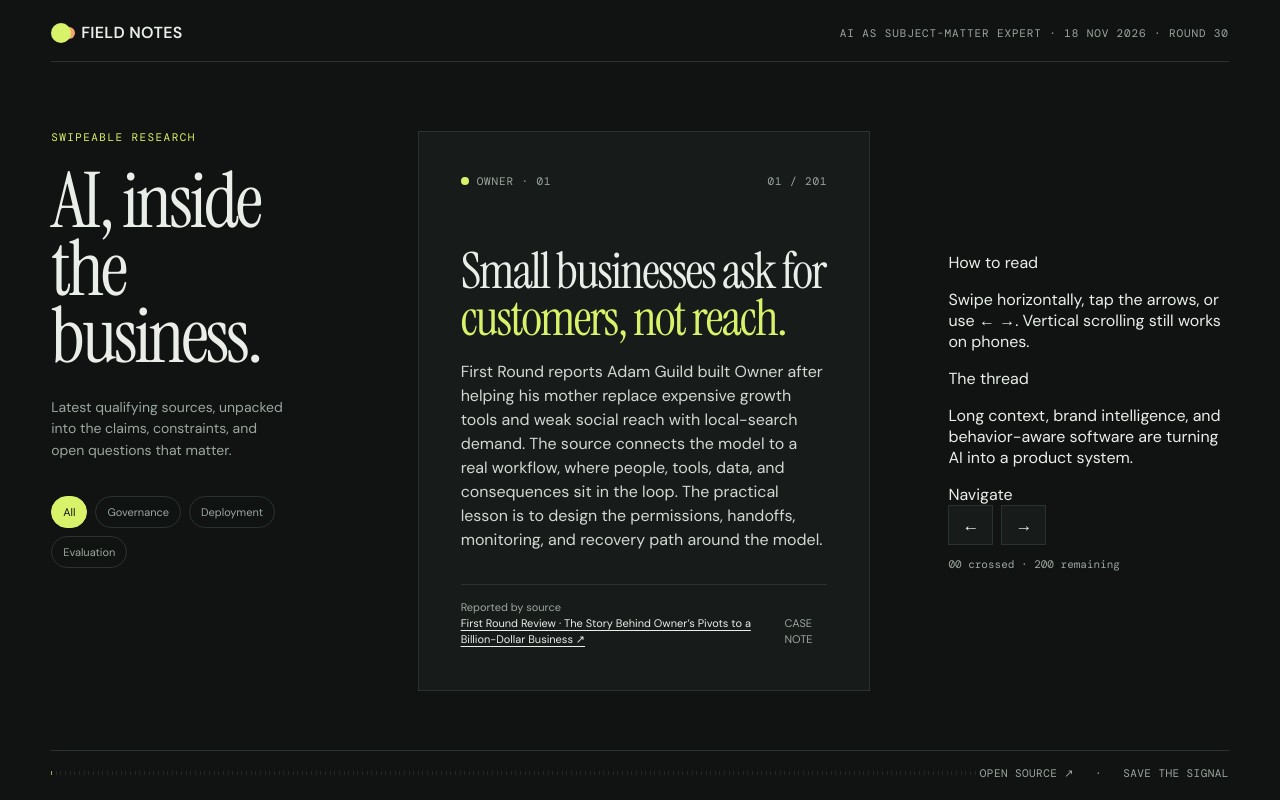
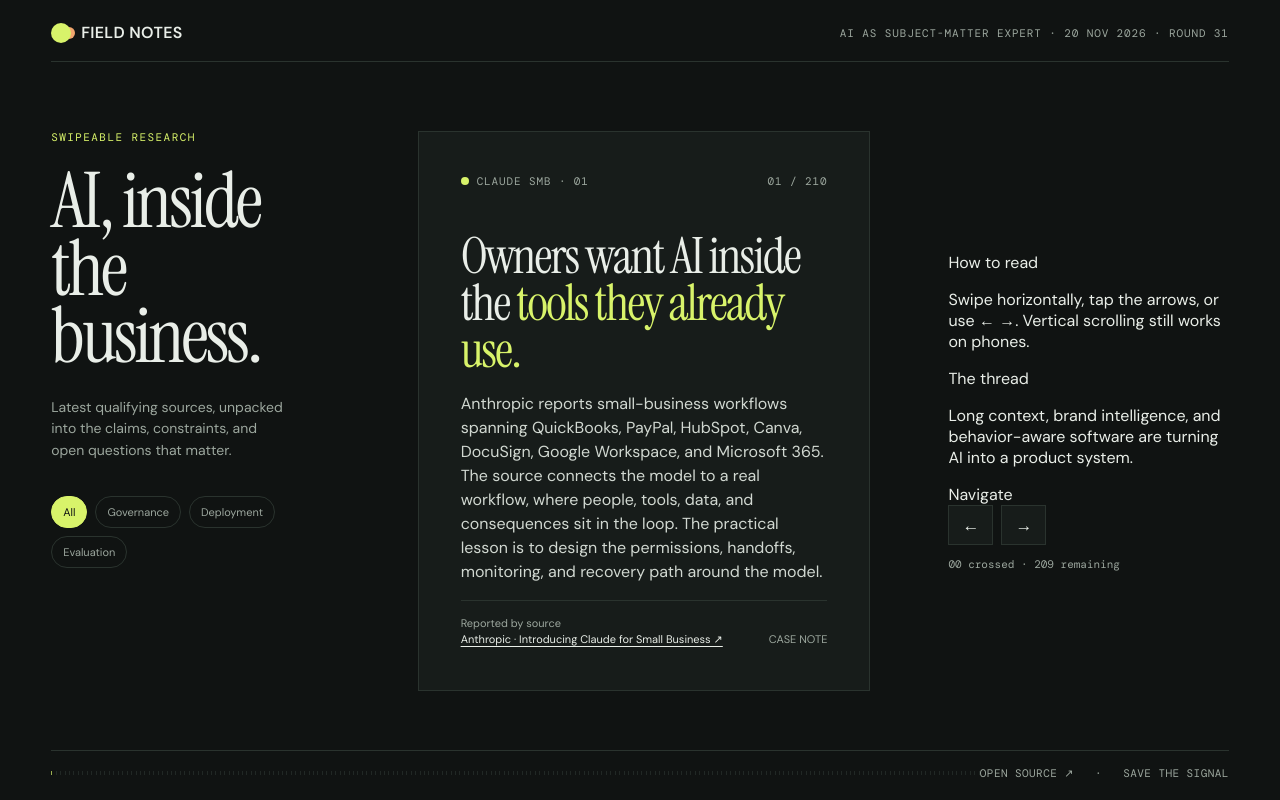
Before and after one commit to automationscompany/ai-sme-swipe, a plain HTML site: page index.html in a window 1280 px wide. Drawn offline with nearby package versions, Linux system fonts and the light colour scheme.

Commit message:
Add November 20 founder-demand notes

```diff
--- a/index.html
+++ b/index.html
@@ -57,7 +57,7 @@ html,body{width:100%;max-width:100%;overflow-x:hidden}.app,.topbar,.main,.intro,
 </head>
 <body>
 <div class="app">
-<header class="topbar"><div class="brand"><span class="mark"></span><strong>FIELD NOTES</strong></div><div class="issue">AI as subject-matter expert · 18 NOV 2026 · ROUND 30</div></header>
+<header class="topbar"><div class="brand"><span class="mark"></span><strong>FIELD NOTES</strong></div><div class="issue">AI as subject-matter expert · 20 NOV 2026 · ROUND 31</div></header>
 <main class="main">
 <section class="intro"><div><div class="eyebrow">Swipeable research</div><h1>AI, inside the business.</h1></div><div><p>Latest qualifying sources, unpacked into the claims, constraints, and open questions that matter.</p><div class="filter" aria-label="Filter cards"><button class="active" data-filter="all">All</button><button data-filter="governance">Governance</button><button data-filter="deployment">Deployment</button><button data-filter="evaluation">Evaluation</button></div></div></section>
 <section class="reader" aria-label="Swipeable article reader"><div class="deck" id="deck"></div></section>
@@ -67,6 +67,15 @@ html,body{width:100%;max-width:100%;overflow-x:hidden}.app,.topbar,.main,.intro,
 </div>
 <script>
 const cards=[
+{article:'claude-smb',label:'CLAUDE SMB · 01',kind:'case',title:'Owners want AI inside the <em>tools they already use.</em>',body:'Anthropic reports small-business workflows spanning QuickBooks, PayPal, HubSpot, Canva, DocuSign, Google Workspace, and Microsoft 365.',source:'Anthropic · Introducing Claude for Small Business',url:'https://www.anthropic.com/news/claude-for-small-business'},
+{article:'claude-smb',label:'CLAUDE SMB · 02',kind:'signal',title:'The requested work is <em>operational and repetitive.</em>',body:'Anthropic says owners asked for payroll planning, month-end close, cash forecasting, invoice chasing, campaign preparation, and lead triage.',source:'Anthropic · Introducing Claude for Small Business',url:'https://www.anthropic.com/news/claude-for-small-business'},
+{article:'claude-smb',label:'CLAUDE SMB · 03',kind:'boundary',title:'Approval remains part of the <em>product promise.</em>',body:'The source says users approve before Claude sends, posts, or pays; Anthropic also reports data security as the biggest hesitation for half its surveyed owners.',source:'Anthropic · Introducing Claude for Small Business',url:'https://www.anthropic.com/news/claude-for-small-business'},
+{article:'freshbooks-solopreneurs',label:'SOLOPRENEURS · 01',kind:'case',title:'AI becomes the <em>first hire substitute.</em>',body:'FreshBooks reports that 86% of surveyed solopreneurs try AI before hiring someone for a task they cannot complete alone.',source:'FreshBooks · Before They Hire, 86% of Solopreneurs Try AI First',url:'https://www.freshbooks.com/press/releases/eraofthesoloprener'},
+{article:'freshbooks-solopreneurs',label:'SOLOPRENEURS · 02',kind:'signal',title:'The first use cases are <em>visible to customers.</em>',body:'The survey says marketing, design, and customer service lead AI use, while financial administration trails those functions.',source:'FreshBooks · Before They Hire, 86% of Solopreneurs Try AI First',url:'https://www.freshbooks.com/press/releases/eraofthesoloprener'},
+{article:'freshbooks-solopreneurs',label:'SOLOPRENEURS · 03',kind:'boundary',title:'Capacity gains create <em>review work.</em>',body:'FreshBooks reports 65% experience possible AI burnout from checking outputs, while 57% spend over 10 hours weekly on administration.',source:'FreshBooks · Before They Hire, 86% of Solopreneurs Try AI First',url:'https://www.freshbooks.com/press/releases/eraofthesoloprener'},
+{article:'serval-pmf',label:'SERVAL · 01',kind:'case',title:'Buyers asked to offload <em>work, not buy software.</em>',body:'Jake Stauch says asking what work buyers would give another person revealed repetitive help-desk requests they never called pain points.',source:'First Round Review · Serval’s Path to Product-Market Fit',url:'https://review.firstround.com/servals-path-to-product-market-fit/'},
+{article:'serval-pmf',label:'SERVAL · 02',kind:'signal',title:'Automation must beat <em>manual repetition.</em>',body:'Serval’s founders found existing workflow builders carried enough setup friction that automation needed to be faster than doing the task once.',source:'First Round Review · Serval’s Path to Product-Market Fit',url:'https://review.firstround.com/servals-path-to-product-market-fit/'},
+{article:'serval-pmf',label:'SERVAL · 03',kind:'boundary',title:'Traction is <em>company-reported.</em>',body:'First Round reports Serval reached a $1B valuation with customers including Notion, Clay, and Vercel; independent validation is not provided.',source:'First Round Review · Serval’s Path to Product-Market Fit',url:'https://review.firstround.com/servals-path-to-product-market-fit/'},
 {article:'owner-pmf',label:'OWNER · 01',kind:'case',title:'Small businesses ask for <em>customers, not reach.</em>',body:'First Round reports Adam Guild built Owner after helping his mother replace expensive growth tools and weak social reach with local-search demand.',source:'First Round Review · The Story Behind Owner’s Pivots to a Billion-Dollar Business',url:'https://review.firstround.com/owners-path-to-product-market-fit/'},
 {article:'owner-pmf',label:'OWNER · 02',kind:'signal',title:'Buying intent beats <em>viral attention.</em>',body:'Guild says local long-tail search produced bookings while one million social views did not translate into local walk-ins.',source:'First Round Review · The Story Behind Owner’s Pivots to a Billion-Dollar Business',url:'https://review.firstround.com/owners-path-to-product-market-fit/'},
 {article:'owner-pmf',label:'OWNER · 03',kind:'boundary',title:'The product removed <em>choice on purpose.</em>',body:'Owner began as a rigid website system because small-business owners repeatedly made costly SEO mistakes in customizable tools.',source:'First Round Review · The Story Behind Owner’s Pivots to a Billion-Dollar Business',url:'https://review.firstround.com/owners-path-to-product-market-fit/'},
```
